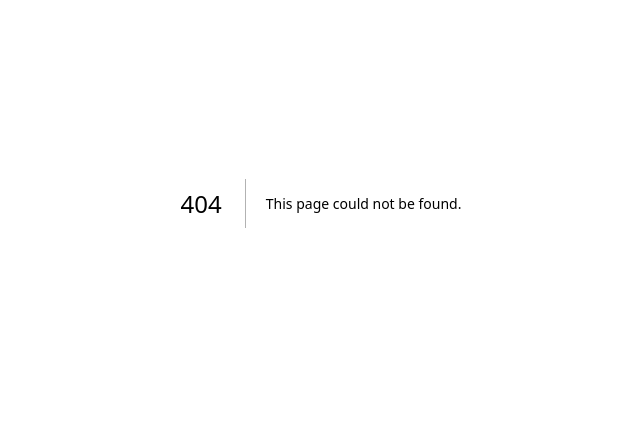
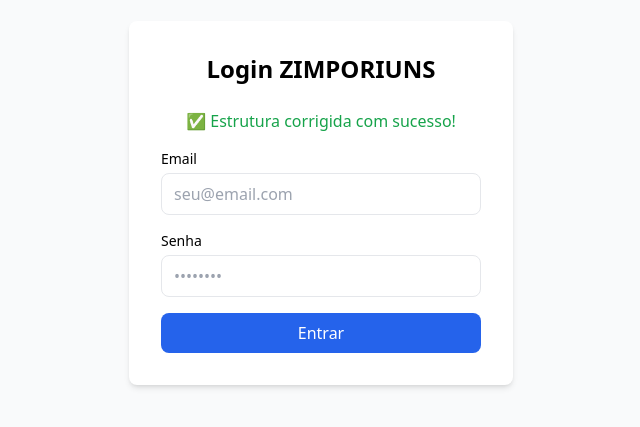
Before and after one commit to zimporiuns-eng/zimporiuns, a Next.js app: page /login in a window 1280 px wide. Before the commit this address had no page. Shown: the part 197-624 px from the top of the page, without its empty margins (319-959 px from the left). Built offline with nearby package versions, Linux system fonts and the light colour scheme.

Commit message:
Create page.tsx
[✔] Commit directly to the main branch
Commit message: Add: Login page structure

```diff
--- /dev/null
+++ b/src/app/login/page.tsx
@@ -0,0 +1,33 @@
+export default function LoginPage() {
+  return (
+    <div className="min-h-screen bg-gray-50 flex items-center justify-center">
+      <div className="bg-white p-8 rounded-lg shadow-md w-96">
+        <h2 className="text-2xl font-bold mb-6 text-center">Login ZIMPORIUNS</h2>
+        <p className="text-green-600 text-center mb-4">
+          ✅ Estrutura corrigida com sucesso!
+        </p>
+        <div className="space-y-4">
+          <div>
+            <label className="block text-sm font-medium mb-1">Email</label>
+            <input
+              type="email"
+              className="w-full px-3 py-2 border rounded-lg"
+              placeholder="seu@email.com"
+            />
+          </div>
+          <div>
+            <label className="block text-sm font-medium mb-1">Senha</label>
+            <input
+              type="password"
+              className="w-full px-3 py-2 border rounded-lg"
+              placeholder="••••••••"
+            />
+          </div>
+          <button className="w-full bg-blue-600 text-white py-2 rounded-lg hover:bg-blue-700">
+            Entrar
+          </button>
+        </div>
+      </div>
+    </div>
+  )
+}
```
